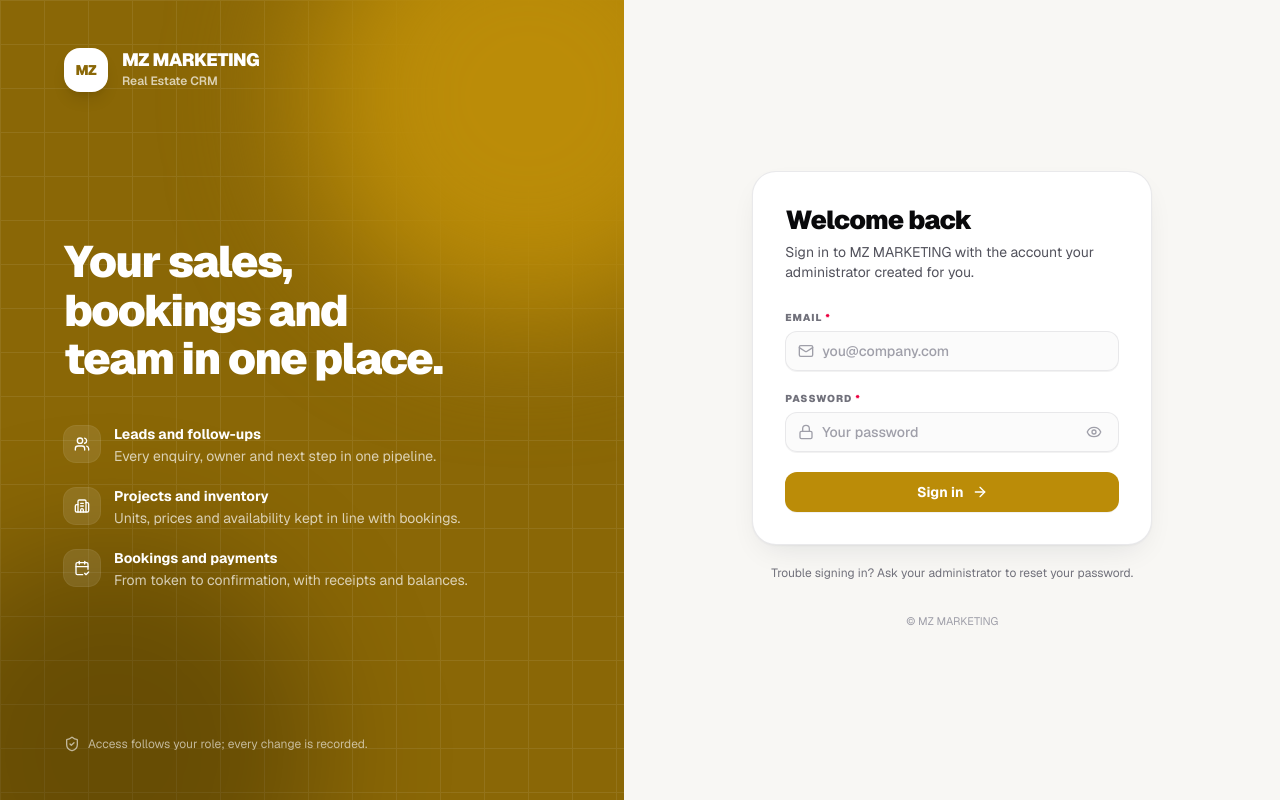
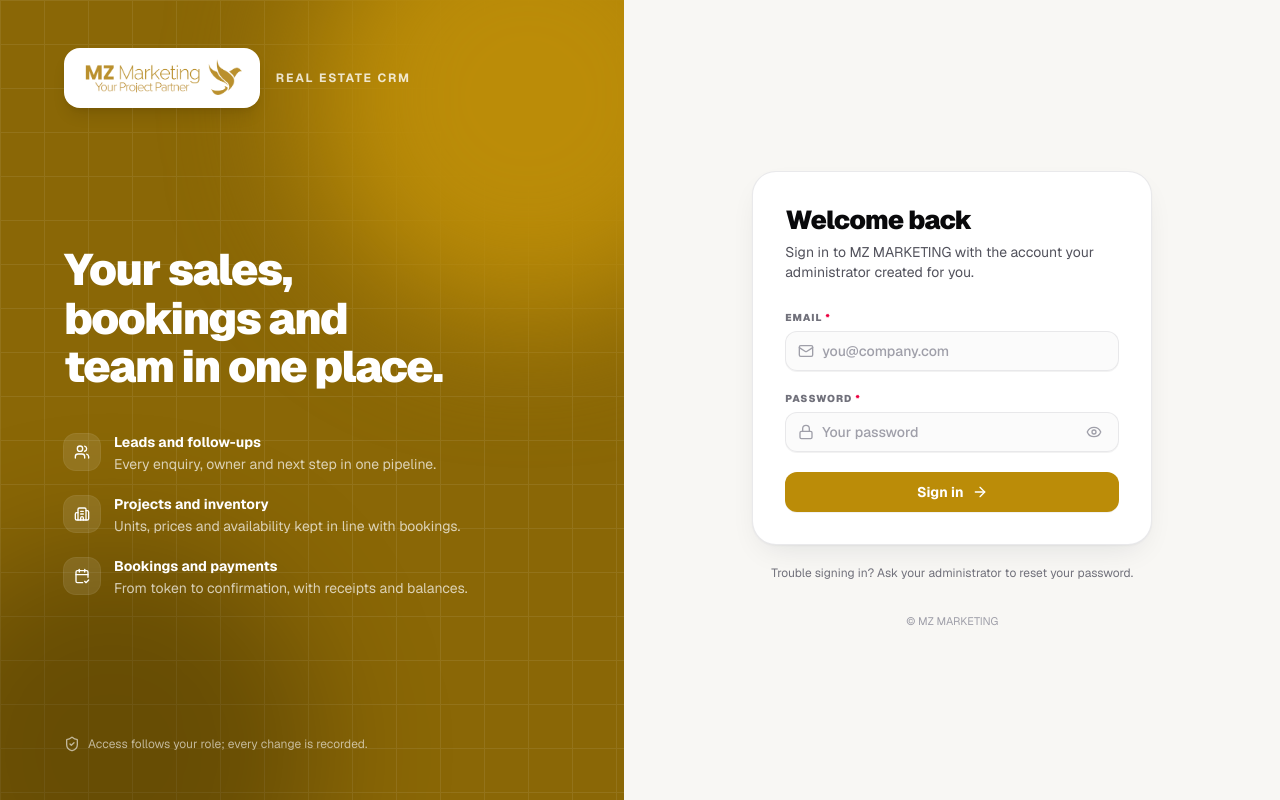
Before and after one commit to syedasjadabbas/real-estate-CRM, a Next.js app: page /login in a window 1280 px wide. Built offline with nearby package versions, Linux system fonts and the light colour scheme; what @node-rs/argon2 would draw is missing.

Commit message:
MZ Marketing logo in the sidebar and on the login page

```diff
--- a/src/app/login/page.tsx
+++ b/src/app/login/page.tsx
@@ -12,17 +12,6 @@ const HIGHLIGHTS: { icon: ReactNode; title: string; text: string }[] = [
   { icon: <Building2 aria-hidden="true" className="size-4" />, title: "Projects and inventory", text: "Units, prices and availability kept in line with bookings." },
   { icon: <CalendarCheck2 aria-hidden="true" className="size-4" />, title: "Bookings and payments", text: "From token to confirmation, with receipts and balances." },
 ];
-
-function Monogram({ className }: { className?: string }) {
-  return (
-    <span
-      className={`inline-flex shrink-0 items-center justify-center rounded-2xl font-black tracking-[-0.02em] ${className ?? ""}`}
-      aria-hidden="true"
-    >
-      {brand.monogram}
-    </span>
-  );
-}
 
 /**
  * Login screen: a brand panel beside the form on wide screens, the form alone on phones.
@@ -43,12 +32,13 @@ export default function LoginPage() {
         <div aria-hidden="true" className="pointer-events-none absolute -top-32 -right-32 size-[28rem] rounded-full bg-brand blur-3xl" />
         <div aria-hidden="true" className="pointer-events-none absolute -bottom-40 -left-24 size-[26rem] rounded-full bg-black/25 blur-3xl" />
 
-        <div className="relative flex items-center gap-3.5">
-          <Monogram className="size-11 bg-white text-[14px] text-brand-700 shadow-lg shadow-black/10" />
-          <div>
-            <p className="text-lg leading-[18px] font-black tracking-[-0.025em] uppercase">{brand.name}</p>
-            <p className="mt-1 text-xs font-semibold text-white/70">{brand.tagline}</p>
-          </div>
+        <div className="relative flex items-center gap-4">
+          {/* The gold logo sits on white so it stays visible on this gold panel. */}
+          <span className="inline-flex rounded-2xl bg-white px-4 py-2.5 shadow-lg shadow-black/10">
+            {/* eslint-disable-next-line @next/next/no-img-element -- small static logo */}
+            <img src={brand.logo.src} width={brand.logo.width} height={brand.logo.height} alt={brand.logo.alt} className="h-10 w-auto" />
+          </span>
+          <p className="text-xs font-bold tracking-[0.15em] text-white/80 uppercase">{brand.tagline}</p>
         </div>
 
         <div className="relative max-w-md">
@@ -78,12 +68,10 @@ export default function LoginPage() {
       <section className="relative flex items-center justify-center overflow-hidden px-4 py-10 sm:px-8">
         <div aria-hidden="true" className="pointer-events-none absolute -top-24 -right-24 size-80 rounded-full bg-brand/10 blur-3xl lg:hidden" />
         <div className="relative w-full max-w-[400px]">
-          <div className="flex items-center gap-3.5 lg:hidden">
-            <Monogram className="size-10 bg-brand text-[13px] text-white shadow-hairline" />
-            <div>
-              <p className="text-lg leading-[18px] font-black tracking-[-0.025em] uppercase">{brand.name}</p>
-              <p className="mt-1 text-xs font-semibold text-zinc-500">{brand.tagline}</p>
-            </div>
+          <div className="lg:hidden">
+            {/* eslint-disable-next-line @next/next/no-img-element -- small static logo */}
+            <img src={brand.logo.src} width={brand.logo.width} height={brand.logo.height} alt={brand.logo.alt} className="h-11 w-auto" />
+            <p className="mt-1.5 text-[10px] font-bold tracking-[0.15em] text-zinc-500 uppercase">{brand.tagline}</p>
           </div>
 
           <div className="mt-8 rounded-3xl border border-zinc-200/80 bg-white p-6 shadow-[0_1px_2px_rgba(16,24,40,0.04),0_12px_32px_-12px_rgba(16,24,40,0.12)] sm:p-8 lg:mt-0">
--- a/src/components/shell/sidebar.tsx
+++ b/src/components/shell/sidebar.tsx
@@ -135,17 +135,11 @@ export function Sidebar({
 
   return (
     <div className="flex h-full flex-col">
-      {/* Brand — text wordmark until an official logo is supplied */}
-      <div className="flex h-20 shrink-0 items-center gap-3.5 border-b border-zinc-100 bg-white/50 px-6">
-        <span className="inline-flex size-10 shrink-0 items-center justify-center rounded-2xl bg-brand-50/80 text-[13px] font-black tracking-[-0.02em] text-brand shadow-hairline ring-2 ring-brand/20">
-          {brand.monogram}
-        </span>
-        <div className="min-w-0">
-          <p className="truncate text-lg leading-[18px] font-black tracking-[-0.025em] uppercase">
-            {brand.name}
-          </p>
-          <p className="mt-1 truncate text-xs leading-4 font-semibold text-zinc-400">{brand.tagline}</p>
-        </div>
+      {/* Brand: the MZ Marketing logo (16 Nov 2026) */}
+      <div className="flex h-20 shrink-0 flex-col justify-center border-b border-zinc-100 bg-white/50 px-6">
+        {/* eslint-disable-next-line @next/next/no-img-element -- small static logo, no resizing needed */}
+        <img src={brand.logo.src} width={brand.logo.width} height={brand.logo.height} alt={brand.logo.alt} className="h-9 w-auto max-w-full object-contain object-left" />
+        <p className="mt-1 truncate text-[10px] leading-3 font-bold tracking-[0.15em] text-zinc-400 uppercase">{brand.tagline}</p>
       </div>
 
       {/* Menu search */}
--- a/src/config/brand.ts
+++ b/src/config/brand.ts
@@ -1,7 +1,8 @@
-/** Application identity. Text-only until an official logo is supplied. */
+/** Application identity. Logo from mzmarketing.pk (owner, 16 Nov 2026): gold on transparent, 876×214. */
 export const brand = {
   name: "MZ MARKETING",
   monogram: "MZ",
   productLabel: "MZ MARKETING CRM",
   tagline: "Real Estate CRM",
+  logo: { src: "/brand/mz-logo.png", width: 876, height: 214, alt: "MZ Marketing, Your Project Partner" },
 } as const;
```
Also changed, not shown: public/brand/mz-logo.png (added).
